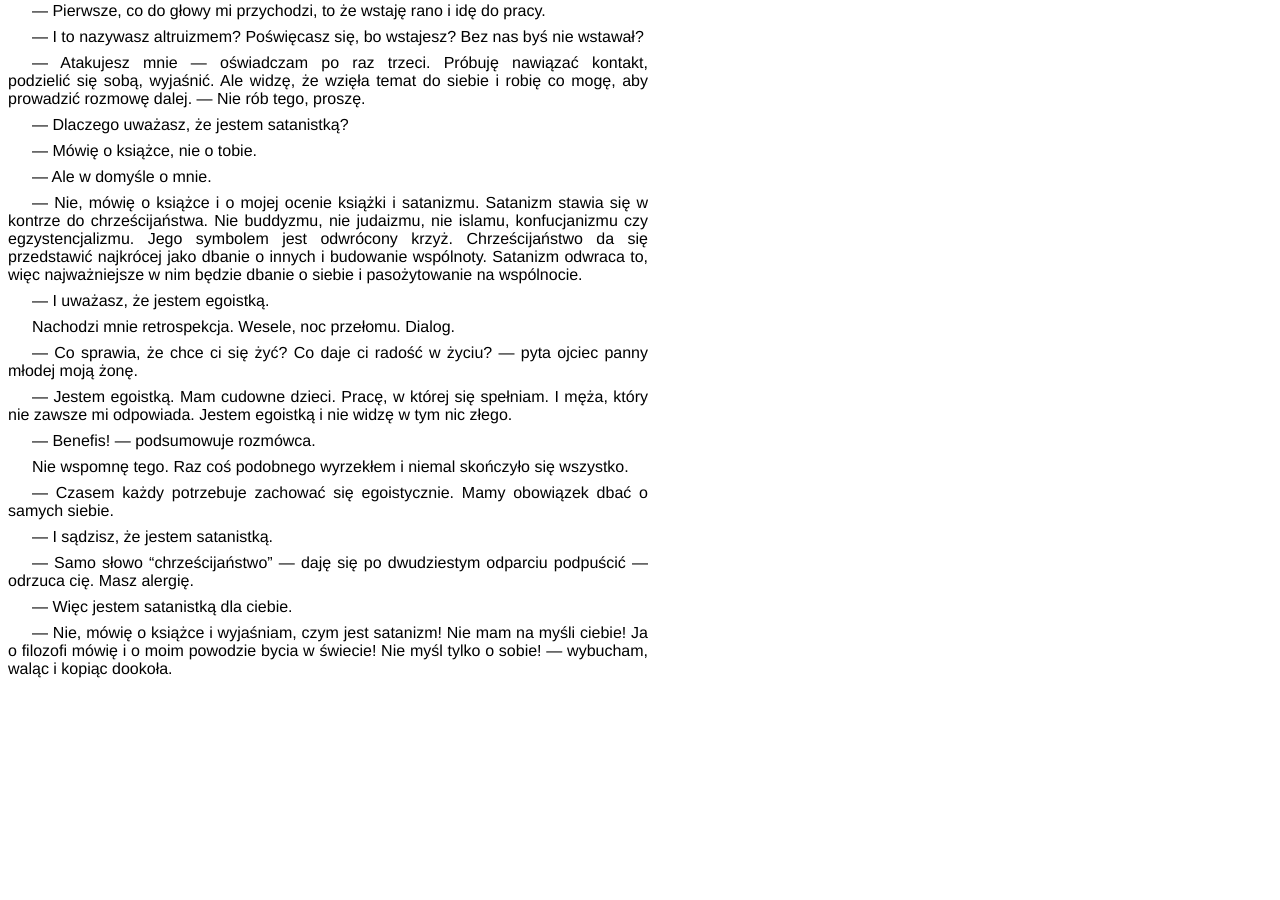
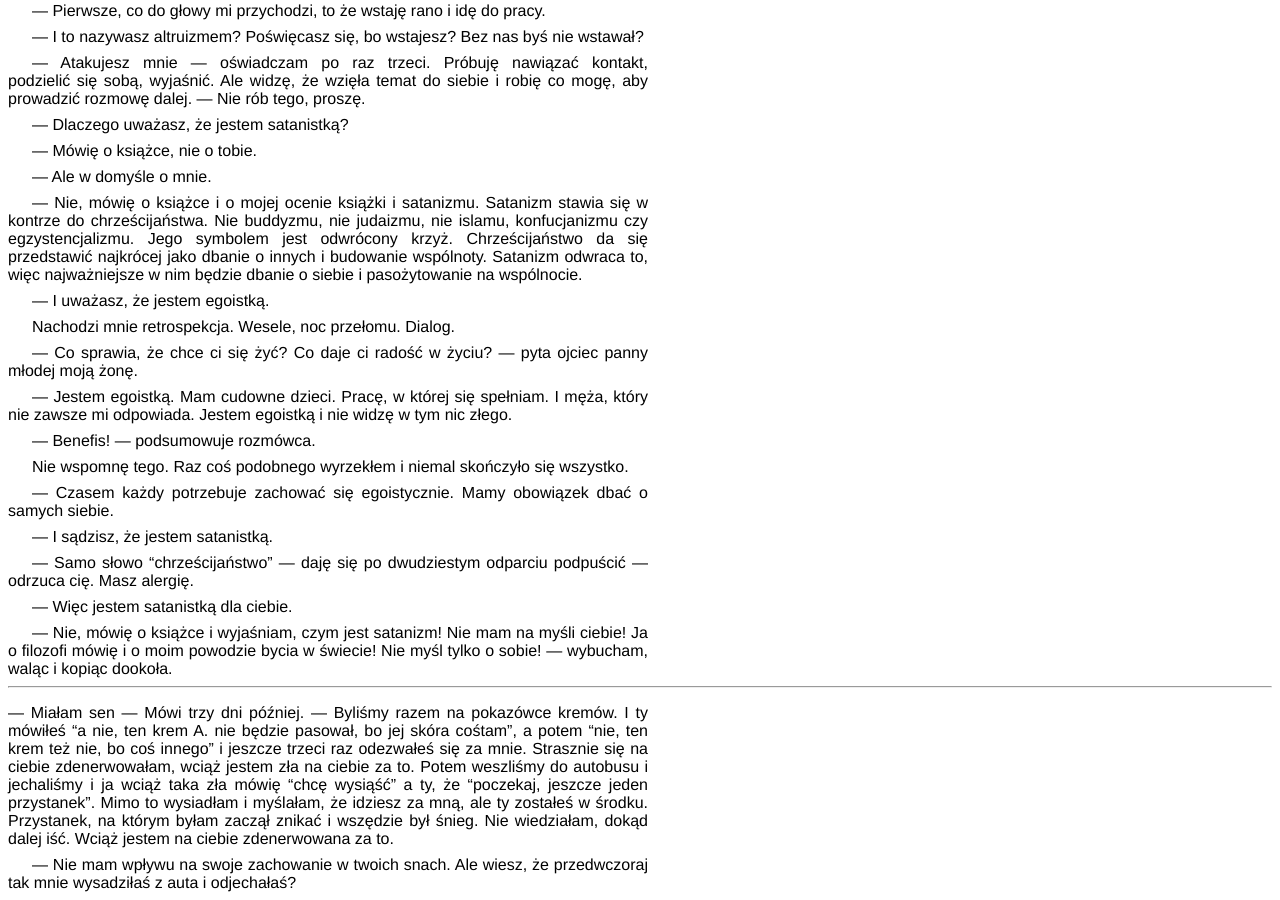
Before and after one commit to jaq-blog-pl/jaq-blog-pl.github.io, a Jekyll site: the page built from _posts/2020-02-18-szandor.md, in a window 1280 px wide and 900 px high, scrolled down 1012 px. Built offline with Jekyll 4.4.1, drawn with Linux system fonts in a browser that asks for light colours; before the commit the page ends 1698 px from its top, so only the background shows below that.

```diff
--- a/_posts/2020-02-18-szandor.md
+++ b/_posts/2020-02-18-szandor.md
@@ -75,3 +75,9 @@ Nie wspomnę tego.  Raz coś podobnego wyrzekłem i niemal skończyło się wszy
 --- Więc jestem satanistką dla ciebie.
 
 --- Nie, mówię o książce i wyjaśniam, czym jest satanizm! Nie mam na myśli ciebie! Ja o filozofi mówię i o moim powodzie bycia w świecie! Nie myśl tylko o sobie! --- wybucham, waląc i kopiąc dookoła.
+
+---
+
+--- Miałam sen --- Mówi trzy dni później. --- Byliśmy razem na pokazówce kremów. I ty mówiłeś "a nie, ten krem A. nie będzie pasował, bo jej skóra cośtam", a potem "nie, ten krem też nie, bo coś innego" i jeszcze trzeci raz odezwałeś się za mnie. Strasznie się na ciebie zdenerwowałam, wciąż jestem zła na ciebie za to. Potem weszliśmy do autobusu i jechaliśmy i ja wciąż taka zła mówię "chcę wysiąść" a ty, że "poczekaj, jeszcze jeden przystanek". Mimo to wysiadłam i myślałam, że idziesz za mną, ale ty zostałeś w środku. Przystanek, na którym byłam zaczął znikać i wszędzie był śnieg. Nie wiedziałam, dokąd dalej iść. Wciąż jestem na ciebie zdenerwowana za to.
+
+--- Nie mam wpływu na swoje zachowanie w twoich snach. Ale wiesz, że przedwczoraj tak mnie wysadziłaś z auta i odjechałaś?
```
Also changed, not shown: _posts/2020-01-01-kalendarz.md (+2 -2 lines).
